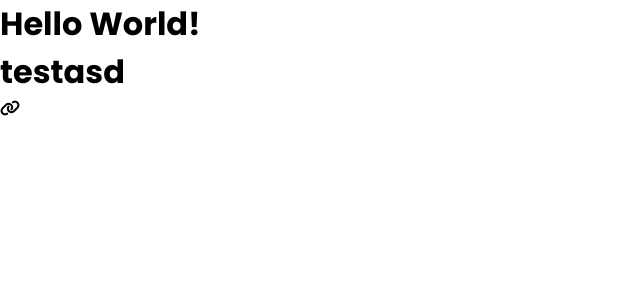
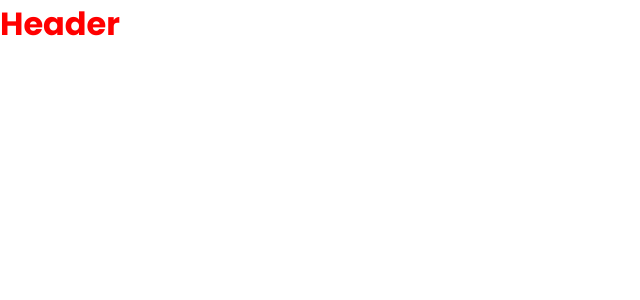
Before and after one commit to emin-apm/Portfolio, a React (Vite) app in the folder MyPortfolio/: page / in a window 1280 px wide. Shown: the top 300 px of the page, without its empty margins (0-640 px from the left). Built offline with nearby package versions, Linux system fonts and the light colour scheme.

Commit message:
create HomePage

```diff
--- a/MyPortfolio/src/App.jsx
+++ b/MyPortfolio/src/App.jsx
@@ -1,9 +1,10 @@
+import HomePage from "./pages/HomePage";
+
+// Need to add raouter
 function App() {
   return (
     <>
-      <h1>Hello World!</h1>
-      <h1>testasd</h1>
-      <i class="fa-solid fa-link"></i>
+      <HomePage />
     </>
   );
 }
--- /dev/null
+++ b/MyPortfolio/src/pages/HomePage.jsx
@@ -0,0 +1,9 @@
+import Header from "../components/Header/Header";
+
+export default function HomePage() {
+  return (
+    <>
+      <Header />
+    </>
+  );
+}
```
